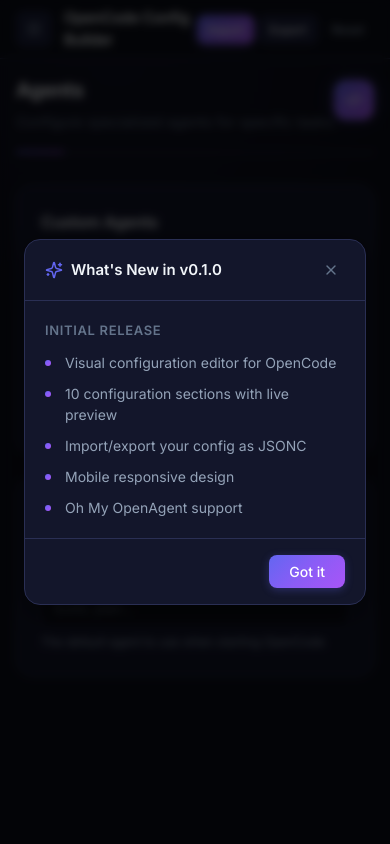
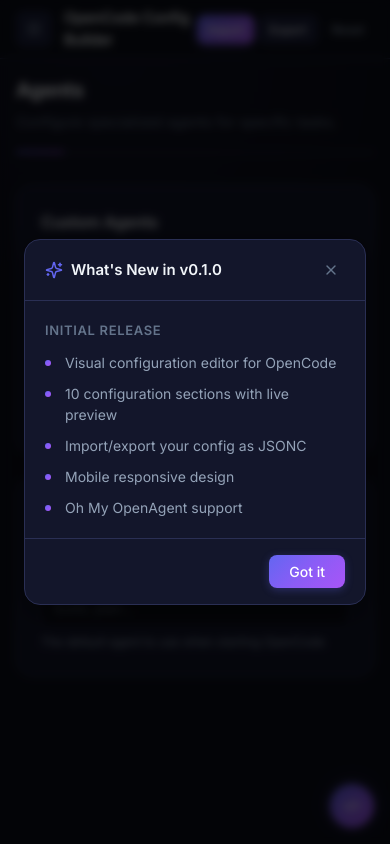
Before and after one commit to MikeCase/opencode-config-builder, a Next.js app: page /agents in a window 390 px wide. Built offline with nearby package versions, Linux system fonts and the light colour scheme.

Commit message:
Make preview button round, position bottom-right

```diff
--- a/src/styles/globals.css
+++ b/src/styles/globals.css
@@ -920,12 +920,12 @@ html, body {
   display: flex;
   position: fixed;
   right: 16px;
-  top: 80px;
-  width: 40px;
-  height: 40px;
+  bottom: 16px;
+  width: 44px;
+  height: 44px;
   background: var(--accent-gradient);
-  border: 1px solid rgba(255, 255, 255, 0.1);
-  border-radius: var(--radius-lg);
+  border: none;
+  border-radius: 50%;
   color: white;
   cursor: pointer;
   align-items: center;
@@ -1234,12 +1234,12 @@ html, body {
     display: flex;
     position: fixed;
     right: 16px;
-    top: 80px;
-    width: 40px;
-    height: 40px;
+    bottom: 16px;
+    width: 44px;
+    height: 44px;
     background: var(--accent-gradient);
-    border: 1px solid rgba(255, 255, 255, 0.1);
-    border-radius: var(--radius-lg);
+    border: none;
+    border-radius: 50%;
     color: white;
     cursor: pointer;
     align-items: center;
```
